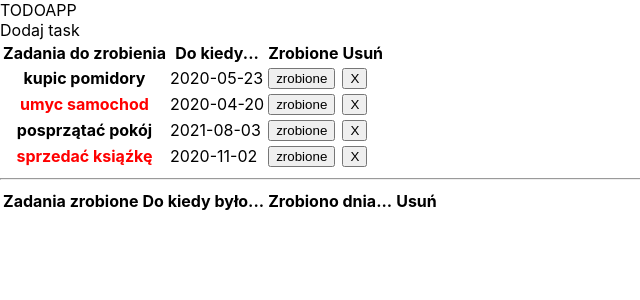
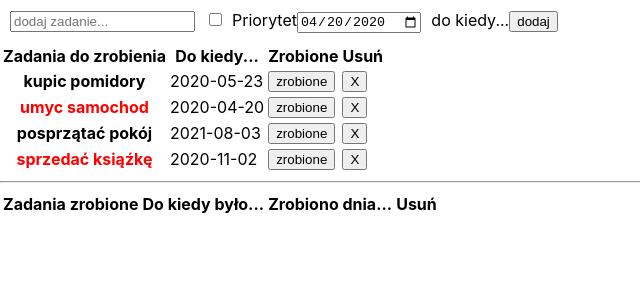
Before and after one commit to gregsypek/todoapp, a React (Create React App) app: page / in a window 1280 px wide. Shown: the top 300 px of the page, without its empty margins (0-640 px from the left). Built offline with nearby package versions, Linux system fonts and the light colour scheme.

Commit message:
creating AddTask

```diff
--- /dev/null
+++ b/src/components/AddTask.css
@@ -0,0 +1,8 @@
+input[type="text"],
+input[type="checkbox"],
+input[type="date"] {
+	margin-right: 10px;
+}
+.form {
+	margin: 10px;
+}
--- a/src/components/AddTask.js
+++ b/src/components/AddTask.js
@@ -1,13 +1,29 @@
-import React, { Component } from 'react';
+import React, { Component } from "react";
+import "./AddTask.css";
 
 class AddTask extends Component {
 	constructor(props) {
 		super(props);
-        this.state = {  }
+		this.state = {
+			text: "",
+			checked: false,
+			date: "2020-04-20",
+		};
 	}
 	render() {
 		return (
-            <div>Dodaj task</div>
+			<div className="form">
+				<input
+					type="text"
+					placeholder="dodaj zadanie... "
+					value={this.state.text}
+				/>
+				<input type="checkbox" checked={this.state.checked} id="important" />
+				<label htmlFor="important">Priorytet</label>
+				<input type="date" value={this.state.date} />
+				<label htmlFor="date">do kiedy...</label>
+				<button>dodaj</button>
+			</div>
 		);
 	}
 }
--- a/src/components/App.js
+++ b/src/components/App.js
@@ -68,7 +68,6 @@ class App extends Component {
 	render() {
 		return (
 			<div>
-				TODOAPP
 				<AddTask />
 				<TaskList
 					tasks={this.state.tasks}
```
Lines whose indentation alone changed are shown as unchanged.
